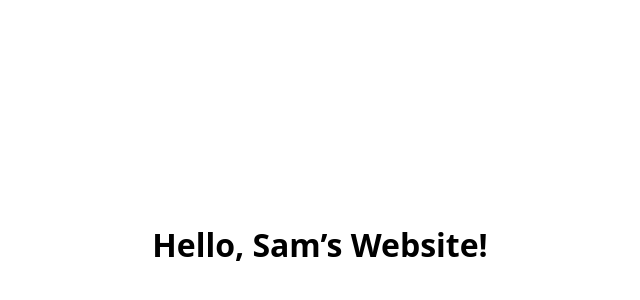
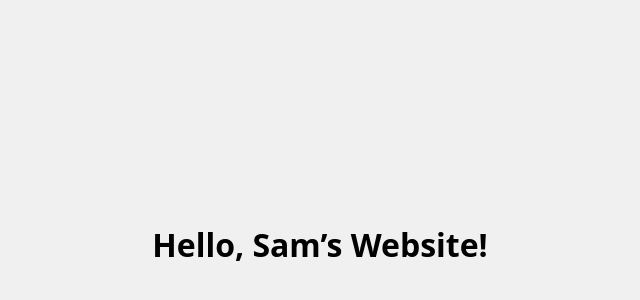
Before and after one commit to PufyBee/SamsWebsite, a Next.js app: page / in a window 1280 px wide. Shown: the part 156-456 px from the top of the page, without its empty margins (320-960 px from the left). Built offline with nearby package versions, Linux system fonts and the light colour scheme.

Commit message:
test: add bg color to verify globals.css is applied

```diff
--- a/styles/globals.css
+++ b/styles/globals.css
@@ -2,4 +2,5 @@
 body {
   margin: 0;
   font-family: system-ui, sans-serif;
+  background-color: #f0f0f0; /* light gray */
 }
```
